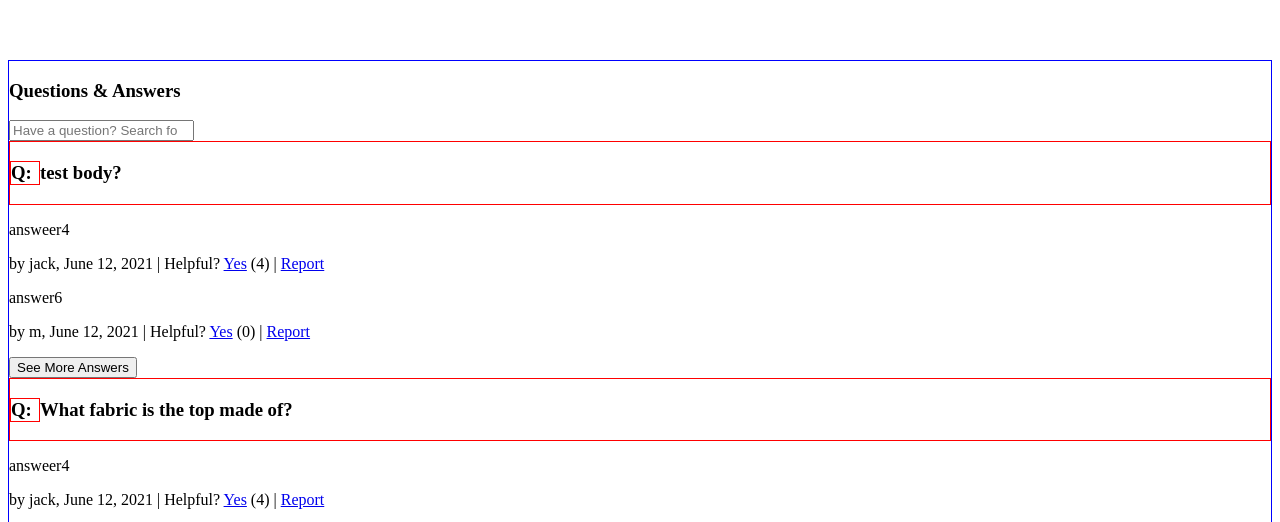
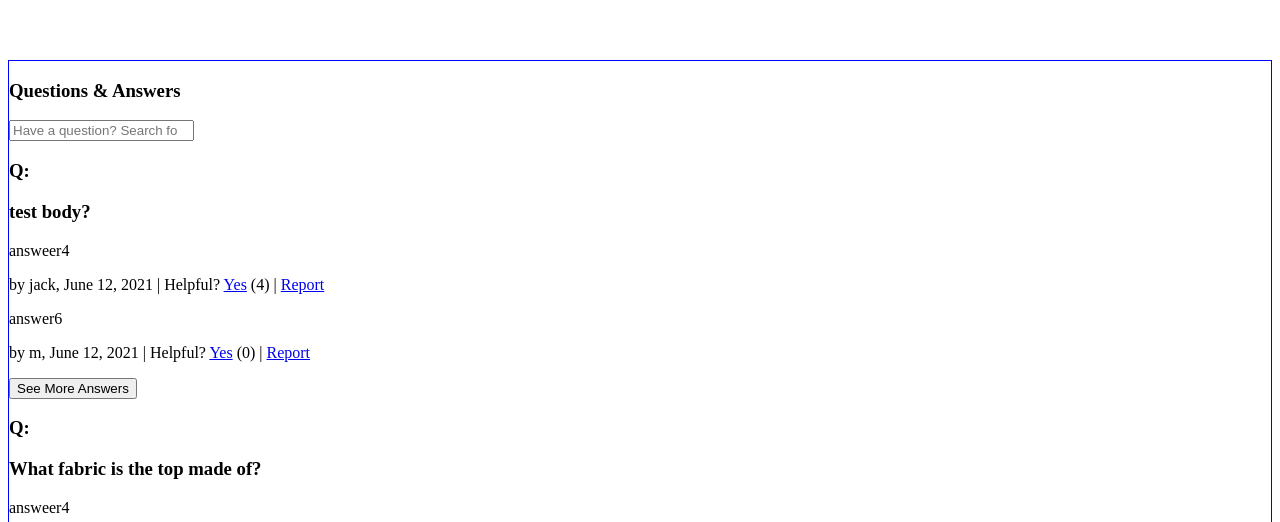
Before and after one commit to cloudcollective/FEC, a React app: page / in a window 1280 px wide. Shown: the part 278-800 px from the top of the page. Built offline with nearby package versions, Linux system fonts and the light colour scheme; no server answers; the HTML template or start-up script is replaced by a standard one.

Commit message:
Add layout for QuestionEntry

```diff
--- a/client/src/qa/components/QuestionEntry.jsx
+++ b/client/src/qa/components/QuestionEntry.jsx
@@ -1,23 +1,19 @@
 import React from 'react';
 import styled from 'styled-components';
 
-const divStyle = {
-  border: '1px solid red',
-};
-
 const QuestionEntry = ({ question }) => (
-  <div style={divStyle}>
-    <h3>
-      <StyledSpan>Q:</StyledSpan>
-      <span>{question.question_body}</span>
-    </h3>
-  </div>
+  <>
+    <FirstCol><h3>Q: </h3></FirstCol>
+    <SecondCol><h3>{question.question_body}</h3></SecondCol>
+  </>
 );
 
-const StyledSpan = styled.div`
-  width: 1.5em;
-  display: inline-block;
-  border: 1px solid red;
+const FirstCol = styled.div`
+  grid-column: 1 / span 1
+`;
+
+const SecondCol = styled.div`
+  grid-column: 2 / span 1;
 `;
 
 export default QuestionEntry;
```
